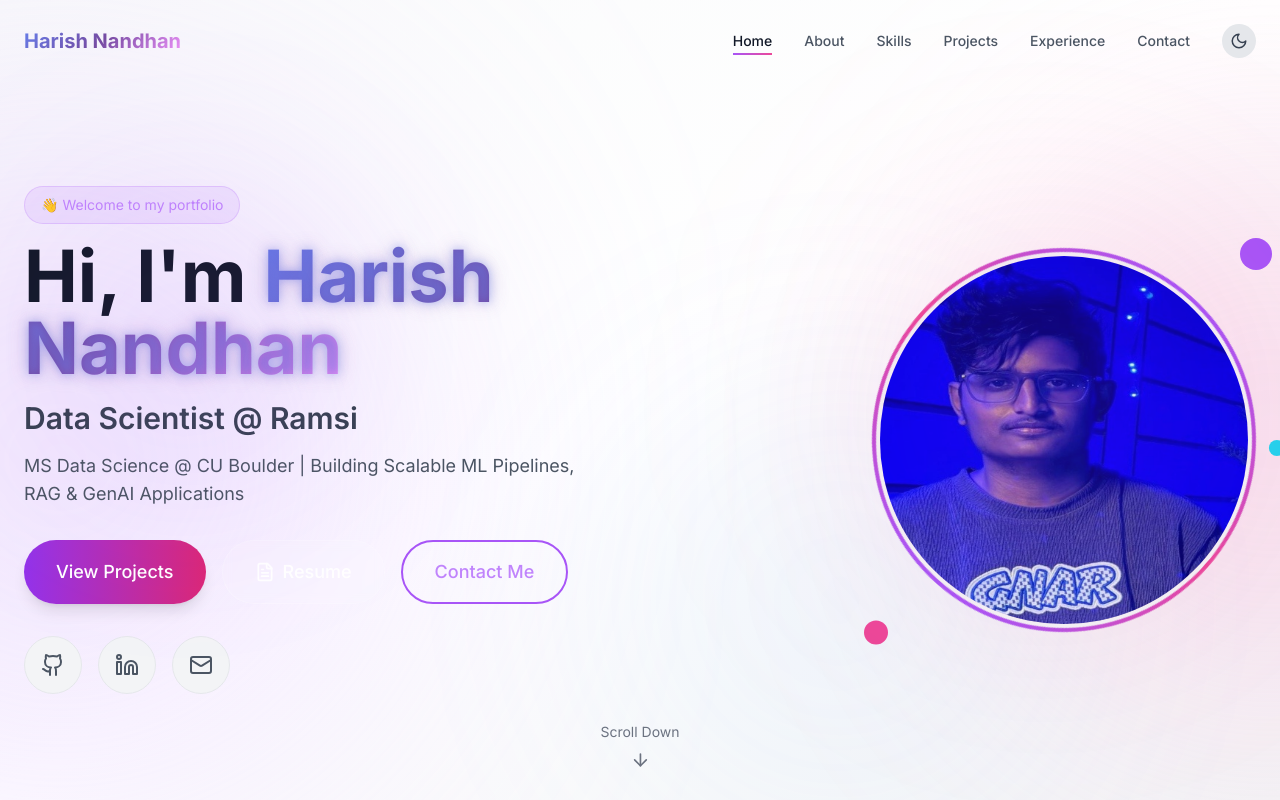
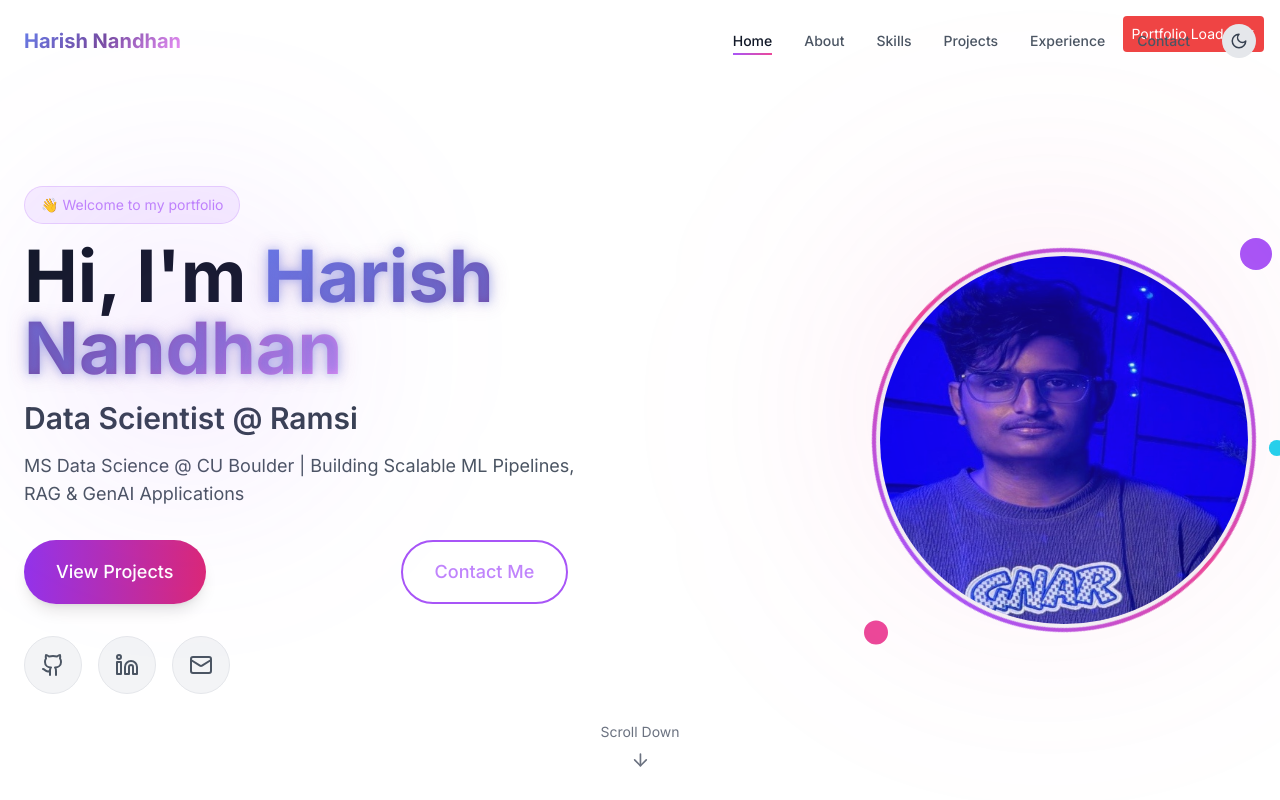
Before and after one commit to HarishNandhan/Harish-portfolio, a Next.js app: page / in a window 1280 px wide. Shown: the top 800 px of the page. Built offline with nearby package versions, Linux system fonts and the light colour scheme.

Commit message:
Add debug indicator and ensure proper background rendering

```diff
--- a/src/app/globals.css
+++ b/src/app/globals.css
@@ -28,6 +28,7 @@ body {
   color: rgb(var(--foreground-rgb));
   font-family: 'Inter', sans-serif;
   transition: background-color 0.3s ease, color 0.3s ease;
+  min-height: 100vh;
 }
 
 /* Light mode background */
--- a/src/app/page.tsx
+++ b/src/app/page.tsx
@@ -12,7 +12,12 @@ import { Footer } from "@/components/sections/Footer"
 
 export default function Home() {
   return (
-    <main className="relative min-h-screen">
+    <main className="relative min-h-screen bg-white dark:bg-gray-900">
+      {/* Debug info */}
+      <div className="fixed top-4 right-4 z-50 bg-red-500 text-white p-2 rounded text-sm">
+        Portfolio Loaded ✓
+      </div>
+
       <AnimatedBackground />
       <Navbar />
       <Hero />
```
